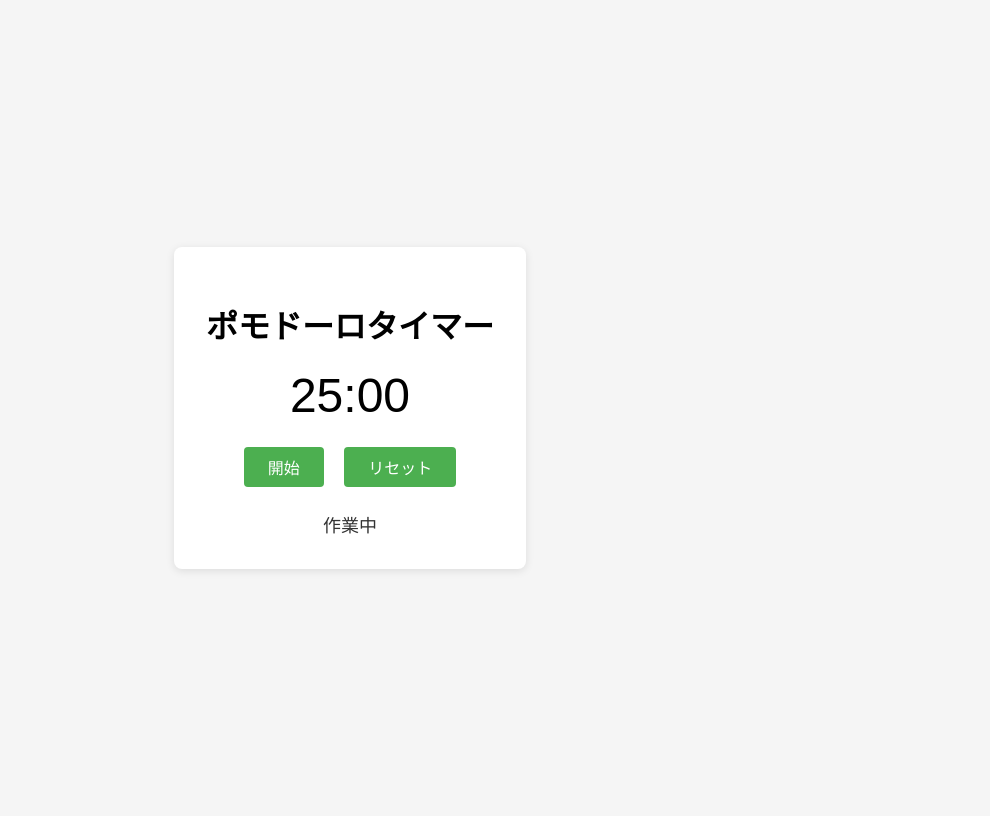
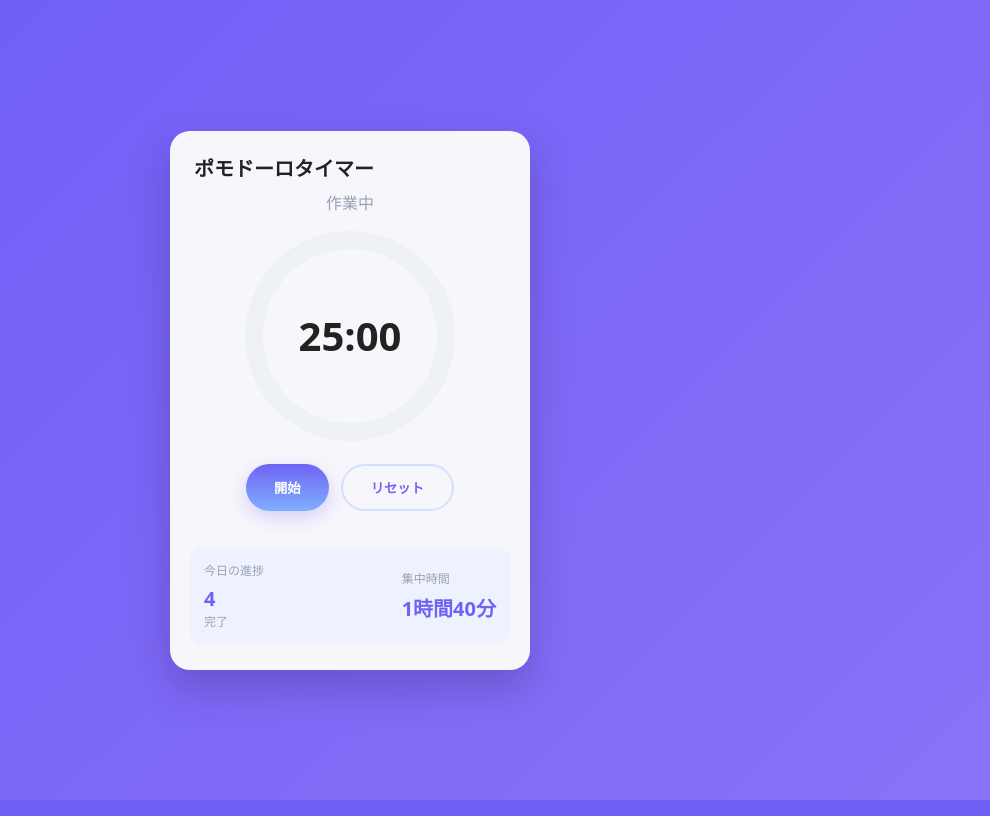
Before and after one commit to furukanz/2026-Github-Copilot-Workshop-Python, a Flask app: page / in a window 1280 px wide. Shown: the whole page, without its empty margins (290-1280 px from the left). Run offline with Flask 3, Linux system fonts and the light colour scheme.

Commit message:
feat(pomodoro): add UI (progress ring), styles, JS updates, and docs

```diff
--- a/1.pomodoro/static/css/style.css
+++ b/1.pomodoro/static/css/style.css
@@ -1,37 +1,53 @@
-body {
-    font-family: Arial, sans-serif;
-    background: #f5f5f5;
-    display: flex;
-    justify-content: center;
-    align-items: center;
-    height: 100vh;
+:root{
+    --bg-gradient-start:#6d5df6;
+    --bg-gradient-end:#8a72f8;
+    --card-bg:#f7f6fb;
+    --accent-start:#6f63f4;
+    --accent-end:#7eb0ff;
+    --muted:#9aa0b4;
+    --text:#222;
 }
-.container {
-    background: #fff;
-    padding: 32px;
-    border-radius: 8px;
-    box-shadow: 0 2px 8px rgba(0,0,0,0.1);
-    text-align: center;
+html,body{height:100%;}
+body{
+    margin:0;
+    font-family: "Noto Sans JP", system-ui, -apple-system, "Segoe UI", Roboto, "Helvetica Neue", Arial;
+    background: linear-gradient(135deg,var(--bg-gradient-start),var(--bg-gradient-end));
+    display:flex;
+    align-items:center;
+    justify-content:center;
 }
-#timer {
-    font-size: 48px;
-    margin: 16px 0;
+.app-bg{padding:32px}
+.card{
+    width:360px;
+    background:var(--card-bg);
+    border-radius:20px;
+    box-shadow:0 18px 40px rgba(36,20,73,0.25);
+    overflow:visible;
 }
-.buttons button {
-    margin: 8px;
-    padding: 8px 24px;
-    font-size: 16px;
-    border: none;
-    border-radius: 4px;
-    background: #4caf50;
-    color: #fff;
-    cursor: pointer;
+.card-header{padding:22px 24px 0 24px}
+.card-header h1{margin:0;font-size:20px;color:var(--text);font-weight:700}
+.card-body{padding:8px 24px 18px 24px;text-align:center}
+.status{color:var(--muted);margin-bottom:12px}
+.ring-wrap{position:relative;width:220px;height:220px;margin:0 auto}
+.progress-ring{display:block}
+.ring-bg{stroke:#eef1f6}
+.ring{stroke: url(#) ;}
+.time-center{position:absolute;left:0;top:0;width:100%;height:100%;display:flex;align-items:center;justify-content:center;font-weight:800;font-size:40px;color:var(--text)}
+.controls{margin-top:18px;display:flex;gap:12px;justify-content:center}
+.btn{padding:12px 28px;border-radius:28px;border:0;font-weight:700;cursor:pointer}
+.btn.primary{background:linear-gradient(180deg,var(--accent-start),var(--accent-end));color:#fff;box-shadow:0 6px 18px rgba(99,80,255,0.24)}
+.btn.outline{background:transparent;color:var(--accent-start);border:2px solid rgba(126,176,255,0.3)}
+.card-footer{padding:18px 20px 26px 20px}
+.progress-summary{background:#eef2ff;padding:14px;border-radius:12px;display:flex;justify-content:space-between;align-items:center}
+.summary-item{display:flex;flex-direction:column;align-items:flex-start}
+.summary-item .label{font-size:12px;color:var(--muted);margin-bottom:6px}
+.summary-item .value{font-size:20px;color:var(--accent-start);font-weight:800}
+.summary-item .sub{font-size:12px;color:var(--muted)}
+
+/* SVG stroke color via CSS variable */
+#progress{stroke: url(#grad);}
+
+/* Responsive tweak */
+@media (max-width:420px){
+    .card{width:320px}
 }
-.buttons button:hover {
-    background: #388e3c;
-}
-#state {
-    margin-top: 16px;
-    font-size: 18px;
-    color: #333;
-}
--- a/1.pomodoro/static/js/timer.js
+++ b/1.pomodoro/static/js/timer.js
@@ -4,21 +4,39 @@ let state = 'work';
 let remaining = workSeconds;
 let timerInterval = null;
 
-function updateDisplay() {
+const progressEl = document.getElementById('progress');
+const minutesEl = document.getElementById('minutes');
+const secondsEl = document.getElementById('seconds');
+const statusEl = document.querySelector('.status');
+
+const radius = progressEl.r.baseVal.value;
+const circumference = 2 * Math.PI * radius;
+progressEl.style.strokeDasharray = `${circumference} ${circumference}`;
+progressEl.style.strokeDashoffset = circumference;
+
+function setProgress(remainingSec, totalSec){
+    const offset = circumference * (remainingSec / totalSec);
+    progressEl.style.strokeDashoffset = offset;
+}
+
+function updateDisplay(){
     const minutes = Math.floor(remaining / 60);
     const seconds = remaining % 60;
-    document.getElementById('minutes').textContent = String(minutes).padStart(2, '0');
-    document.getElementById('seconds').textContent = String(seconds).padStart(2, '0');
-    document.getElementById('state').textContent = state === 'work' ? '作業中' : '休憩中';
+    minutesEl.textContent = String(minutes).padStart(2,'0');
+    secondsEl.textContent = String(seconds).padStart(2,'0');
+    statusEl.textContent = state === 'work' ? '作業中' : '休憩中';
+    const total = state === 'work' ? workSeconds : breakSeconds;
+    setProgress(remaining, total);
 }
 
-function tick() {
-    if (remaining > 0) {
+function tick(){
+    if (remaining > 0){
         remaining--;
         updateDisplay();
     } else {
         clearInterval(timerInterval);
-        if (state === 'work') {
+        timerInterval = null;
+        if (state === 'work'){
             state = 'break';
             remaining = breakSeconds;
             alert('作業終了！休憩しましょう');
@@ -31,13 +49,13 @@ function tick() {
     }
 }
 
-document.getElementById('start').addEventListener('click', function() {
-    if (!timerInterval) {
+document.getElementById('start').addEventListener('click', function(){
+    if (!timerInterval){
         timerInterval = setInterval(tick, 1000);
     }
 });
 
-document.getElementById('reset').addEventListener('click', function() {
+document.getElementById('reset').addEventListener('click', function(){
     clearInterval(timerInterval);
     timerInterval = null;
     state = 'work';
--- a/1.pomodoro/templates/index.html
+++ b/1.pomodoro/templates/index.html
@@ -3,20 +3,55 @@
 <head>
     <meta charset="UTF-8">
     <title>ポモドーロタイマー</title>
-    <link rel="stylesheet" href="/static/css/style.css">
+        <link rel="stylesheet" href="/static/css/style.css">
 </head>
 <body>
-    <div class="container">
-        <h1>ポモドーロタイマー</h1>
-        <div id="timer">
-            <span id="minutes">25</span>:<span id="seconds">00</span>
+        <div class="app-bg">
+            <div class="card">
+                <header class="card-header">
+                    <h1>ポモドーロタイマー</h1>
+                </header>
+
+                <main class="card-body">
+                    <div class="status">作業中</div>
+
+                    <div class="ring-wrap">
+                        <svg class="progress-ring" width="220" height="220" viewBox="0 0 220 220">
+                            <defs>
+                                <linearGradient id="grad" x1="0%" x2="100%" y1="0%" y2="100%">
+                                    <stop offset="0%" stop-color="#6f63f4" />
+                                    <stop offset="100%" stop-color="#7eb0ff" />
+                                </linearGradient>
+                            </defs>
+                            <circle class="ring-bg" cx="110" cy="110" r="96" fill="none" stroke-width="18" />
+                            <circle class="ring" id="progress" cx="110" cy="110" r="96" fill="none" stroke-width="18" stroke-linecap="round" stroke="url(#grad)" />
+                        </svg>
+                        <div class="time-center" id="time">
+                            <span id="minutes">25</span>:<span id="seconds">00</span>
+                        </div>
+                    </div>
+
+                    <div class="controls">
+                        <button id="start" class="btn primary">開始</button>
+                        <button id="reset" class="btn outline">リセット</button>
+                    </div>
+                </main>
+
+                <footer class="card-footer">
+                    <div class="progress-summary">
+                        <div class="summary-item">
+                            <div class="label">今日の進捗</div>
+                            <div class="value">4</div>
+                            <div class="sub">完了</div>
+                        </div>
+                        <div class="summary-item">
+                            <div class="label">集中時間</div>
+                            <div class="value">1時間40分</div>
+                        </div>
+                    </div>
+                </footer>
+            </div>
         </div>
-        <div class="buttons">
-            <button id="start">開始</button>
-            <button id="reset">リセット</button>
-        </div>
-        <div id="state">作業中</div>
-    </div>
     <script src="/static/js/timer.js"></script>
 </body>
 </html>
```
Also changed, not shown: 1.pomodoro/docs/architecture_updated.md (+21 -7 lines), 1.pomodoro/docs/features_updated.md (+29 -5 lines), 1.pomodoro/docs/plan_updated.md (+22 -9 lines).
